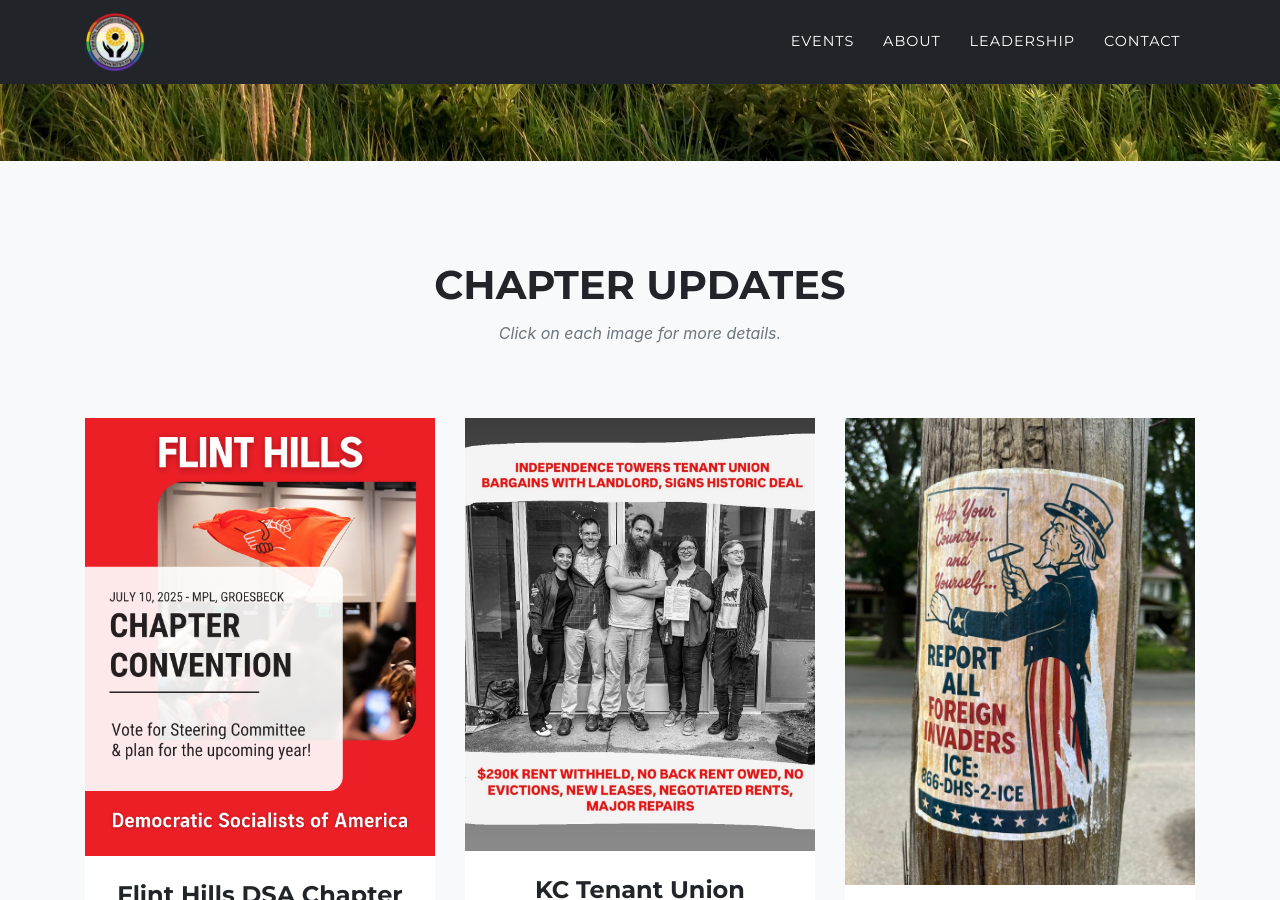
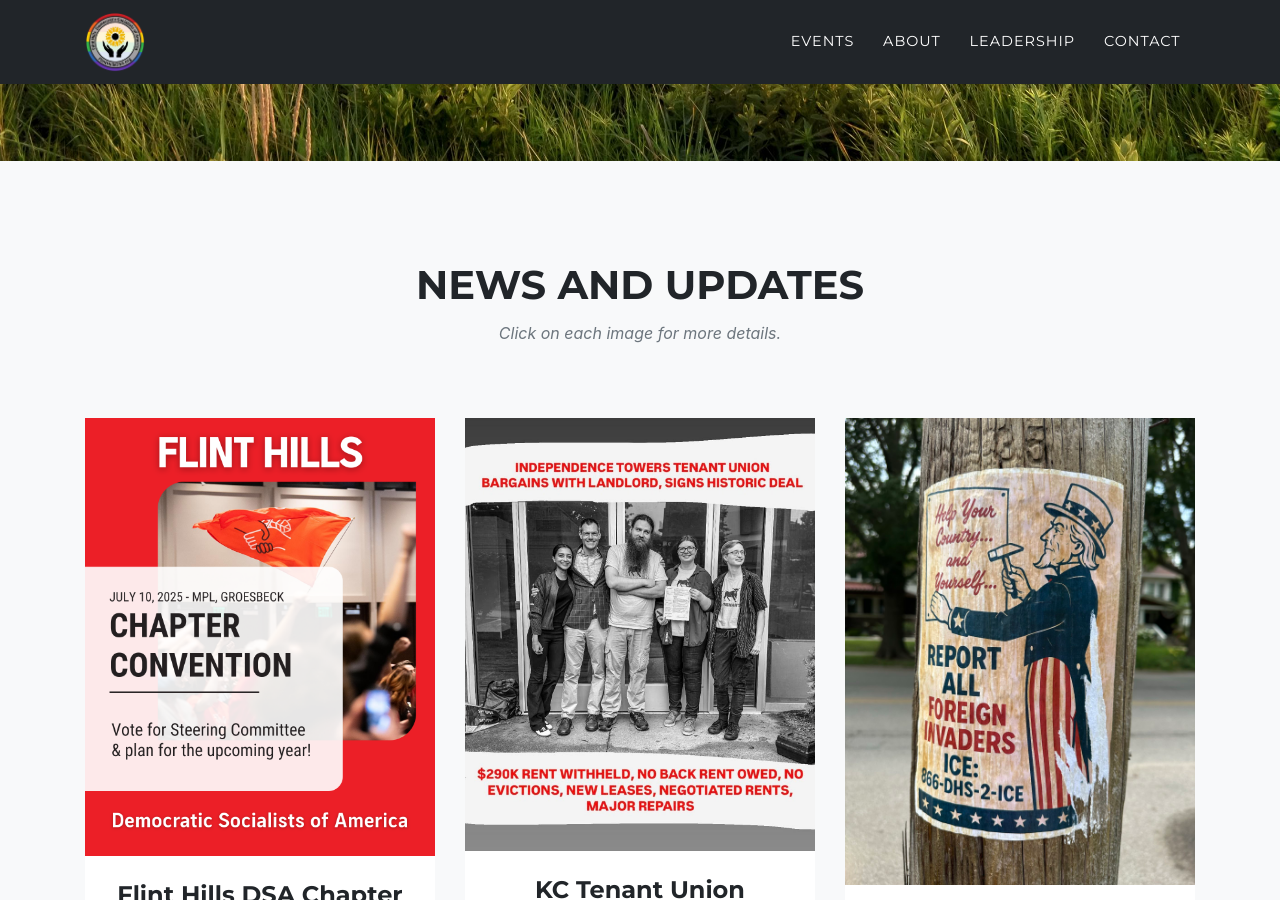
Before and after one commit to flinthillsdsa/website, a Jekyll site: the page built from index.md, in a window 1280 px wide and 900 px high, scrolled down 684 px. Built offline with Jekyll 4.4.1, drawn with Linux system fonts in a browser that asks for light colours; some web fonts are replaced.

Commit message:
Update portfolio_grid.html

```diff
--- a/_includes/portfolio_grid.html
+++ b/_includes/portfolio_grid.html
@@ -4,7 +4,7 @@
   <div class="container">
     <div class="row">
       <div class="col-lg-12 text-center">
-        <h2 class="section-heading text-uppercase">Chapter Updates</h2>
+        <h2 class="section-heading text-uppercase">News and Updates</h2>
         <h3 class="section-subheading text-muted">Click on each image for more details.</h3>
       </div>
     </div>
@@ -34,7 +34,7 @@
   <div class="container">
     <div class="row">
       <div class="col-lg-12 text-center">
-        <h2 class="section-heading text-uppercase">Upcoming Events</h2>
+        <h2 class="section-heading text-uppercase">News and Updates/h2>
         <h3 class="section-subheading text-muted">{{ site.data.sitetext.portfolio.text | markdownify }}</h3>
       </div>
     </div>
```
